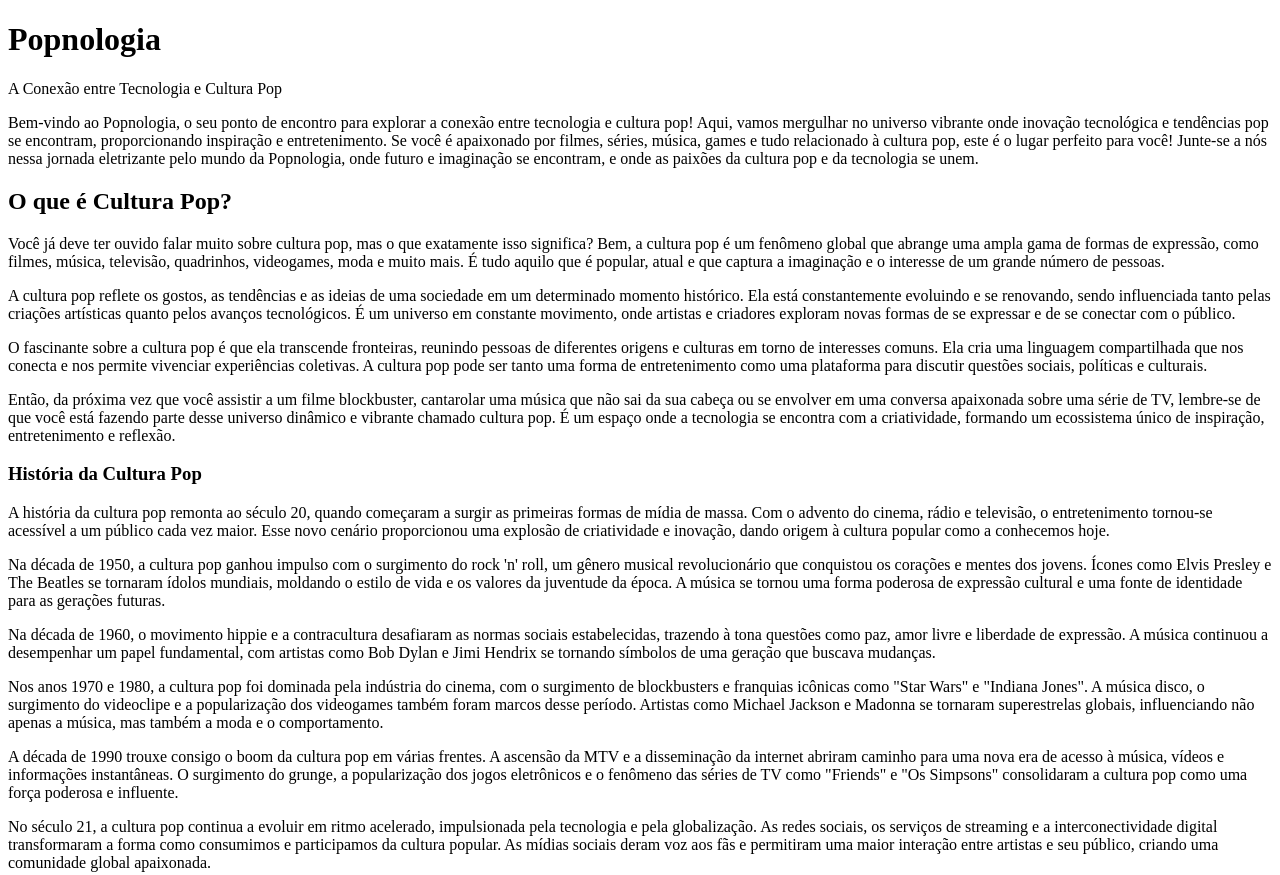
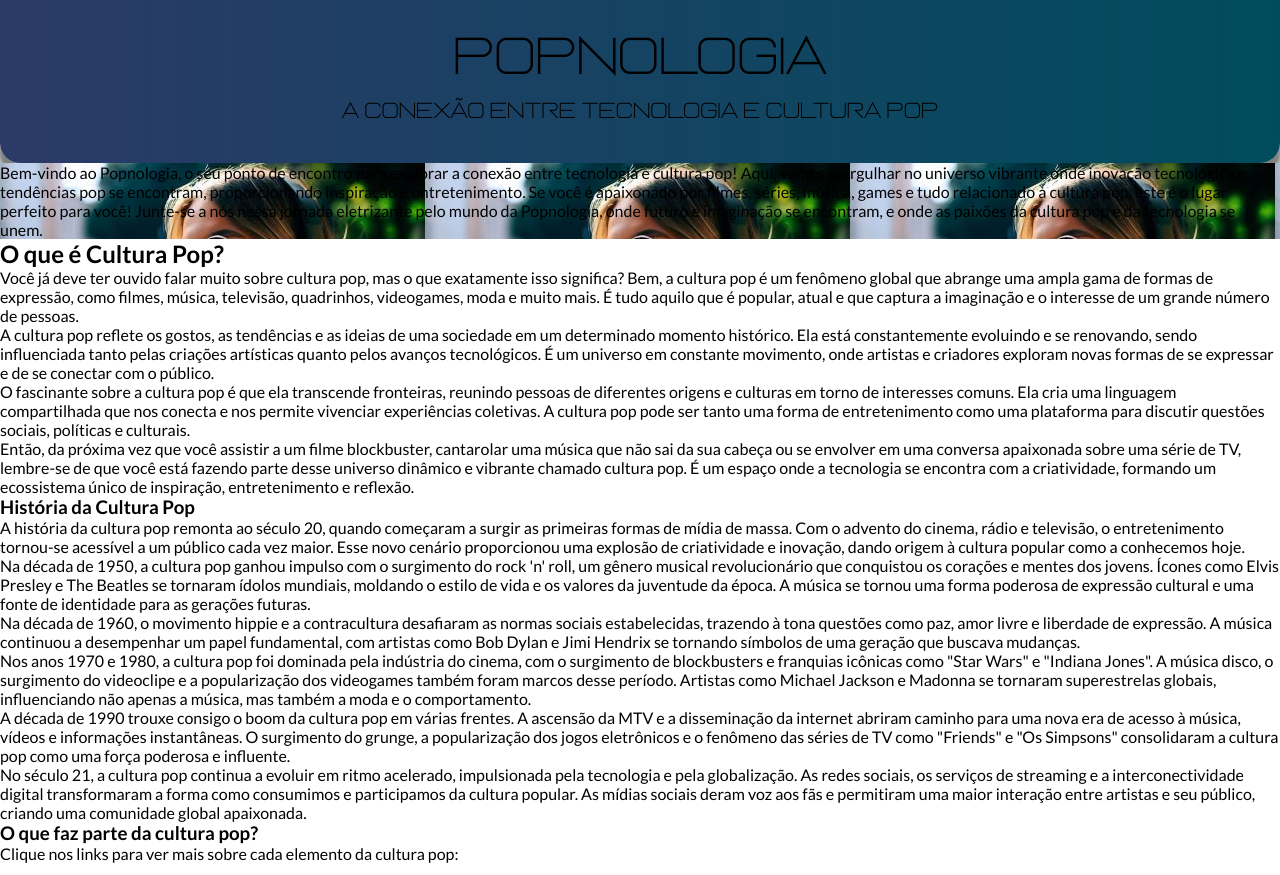
Before and after one commit to Projeto-do-Ano-Letivo-2023-Popnologia/Site-popnologia, a plain HTML site: page docs/index.html in a window 1280 px wide. Shown: the top 875 px of the page. Drawn offline with nearby package versions, Linux system fonts and the light colour scheme.

Commit message:
Estilização do header no estilo-principal.css

```diff
--- a/docs/estilos/estilo-principal.css
+++ b/docs/estilos/estilo-principal.css
@@ -49,3 +49,43 @@
   --fonte-titulos: "Gravidaz", "Lato", sans-serif;
   --fonte-texto: "Lato", Arial, Helvetica, sans-serif;
 }
+
+* {
+  margin: 0;
+  padding: 0;
+
+  font-family: var(--fonte-texto);
+}
+
+/* HEADER */
+header {
+  /* background-image: linear-gradient(to right, var(--gradiente-colorido)); */
+  background-image: linear-gradient(to right, var(--cor01), var(--cor02));
+
+  border-radius: 0 0 20px 20px;
+
+  text-align: center;
+
+  margin: 0;
+  padding-top: 24px;
+  padding-bottom: 40px;
+  box-shadow: 0 10px 5px 2px rgba(0, 0, 0, 0.5);
+}
+h1 {
+  font-family: var(--fonte-titulos);
+  font-weight: normal;
+  font-size: 3.1em;
+
+  margin: 0 6px;
+}
+header > p#slogan {
+  font-family: var(--fonte-titulos);
+  padding-left: 10px;
+  padding-right: 10px;
+  font-size: 1.3em;
+
+  margin-top: 10px;
+}
+/* NAV */
+
+/* MAIN */
--- a/docs/index.html
+++ b/docs/index.html
@@ -5,15 +5,21 @@
     <meta http-equiv="X-UA-Compatible" content="IE=edge" />
     <meta name="viewport" content="width=device-width, initial-scale=1.0" />
     <title>Popnologia</title>
-
+    <!-- Google Icons -->
+    <link rel="stylesheet" href="https://fonts.googleapis.com/css2?family=Material+Symbols+Outlined:opsz,wght,FILL,GRAD@48,400,0,0" />
+    <!-- CSS do site -->
     <link rel="stylesheet" href="estilos/estilo-principal.css" />
+    <!-- CSS próprio da página -->
+    <link rel="stylesheet" href="paginas/inicio/estilo/estilo-inicio.css" />
   </head>
   <body>
     <header>
       <h1>Popnologia</h1>
-      <p>A Conexão entre Tecnologia e Cultura Pop</p>
+      <p id="slogan">A Conexão entre Tecnologia e Cultura Pop</p>
     </header>
-    <nav></nav>
+    <!-- <nav>
+      <span class="material-symbols-outlined"> menu </span>
+    </nav> -->
     <main>
       <section id="introducao">
         <article id="bem-vindo">
--- /dev/null
+++ b/docs/paginas/inicio/estilo/estilo-inicio.css
@@ -0,0 +1,5 @@
+@charset "UTF-8";
+
+section#introducao {
+  background: url(../imagens/mulher-celular-p.jpg);
+}
```
Also changed, not shown: docs/paginas/inicio/imagens/mulher-celular-g.jpg (renamed from docs/paginas/inicio/imagens/mulher-celular.jpg), docs/paginas/inicio/imagens/mulher-celular-m.jpg (added), docs/paginas/inicio/imagens/mulher-celular-p.jpg (added).
